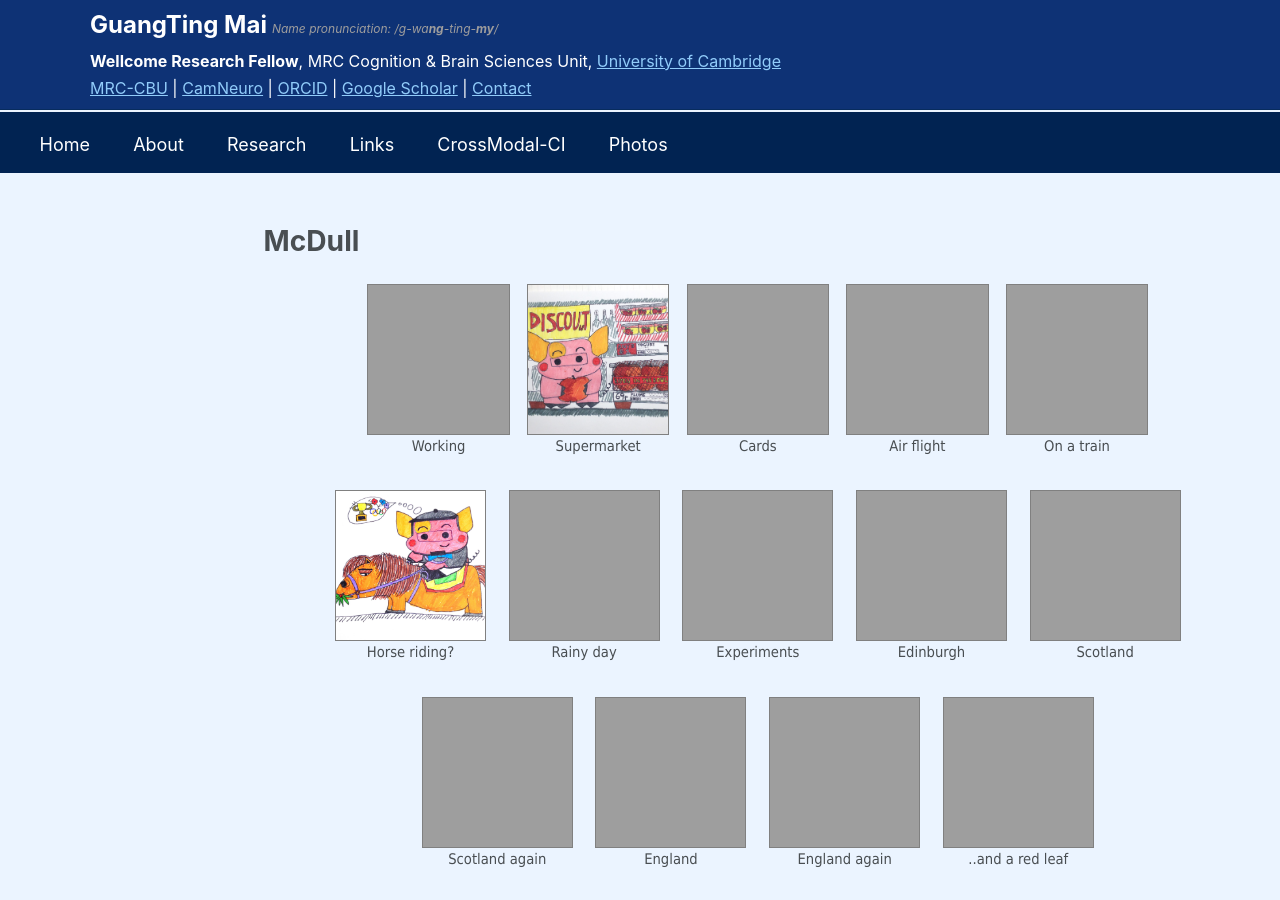
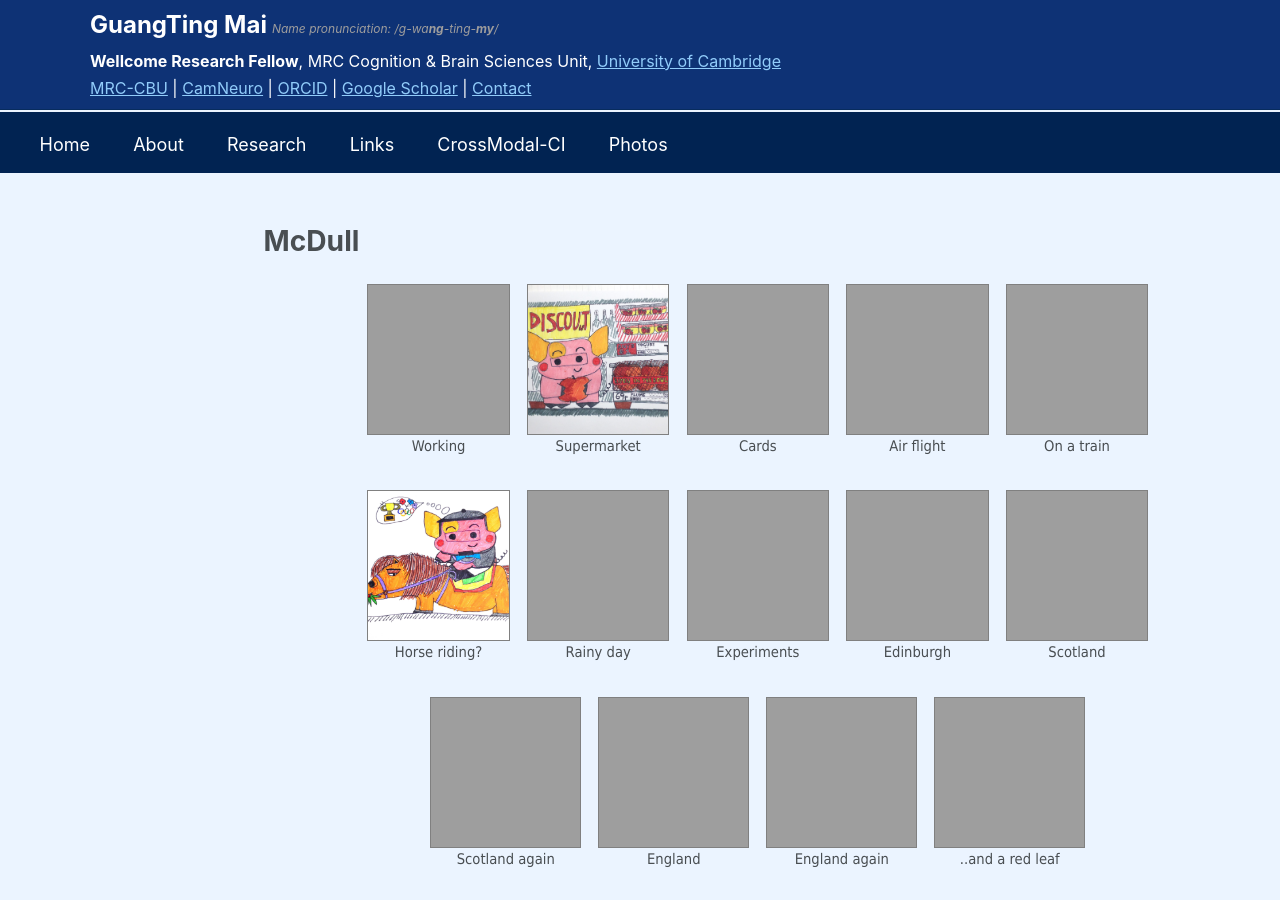
Before and after one commit to guangtingmai/guangtingmai.github.io, a Jekyll site: the page built from _pages/mcdull.html, in a window 1280 px wide and 900 px high. Built offline with Jekyll 4.4.1, drawn with Linux system fonts in a browser that asks for light colours.

Commit message:
Update mcdull.html

```diff
--- a/_pages/mcdull.html
+++ b/_pages/mcdull.html
@@ -13,15 +13,15 @@
   <div style="text-align:center; font-size:11pt; font-family:Tahoma"><p align="center"><img src="https://guangtingmai.github.io/images/takingtrain.jpg" style="width:17ch;height:18ch;object-fit:cover;border:0.1rem solid gray;display:block;">On a train</p></div>
 </div>
 
-<div class="flex-row">
-  <div style="text-align:center; font-size:11pt; font-family:Tahoma"><p align="center"><img src="https://guangtingmai.github.io/images/ponyride.jpg" style="width:18ch;height:18ch;object-fit:cover;border:0.1rem solid gray;display:block;">Horse riding?</p></div>
-  <div style="text-align:center; font-size:11pt; font-family:Tahoma"><p align="center"><img src="https://guangtingmai.github.io/images/rainyday.jpg" style="width:18ch;height:18ch;object-fit:cover;border:0.1rem solid gray;display:block;">Rainy day</p></div>
-  <div style="text-align:center; font-size:11pt; font-family:Tahoma"><p align="center"><img src="https://guangtingmai.github.io/images/eegpig.jpg" style="width:18ch;height:18ch;object-fit:cover;border:0.1rem solid gray;display:block;">Experiments</p></div>
-  <div style="text-align:center; font-size:11pt; font-family:Tahoma"><p align="center"><img src="https://guangtingmai.github.io/images/edinburgh.jpg" style="width:18ch;height:18ch;object-fit:cover;border:0.1rem solid gray;display:block;">Edinburgh</p></div>
-  <div style="text-align:center; font-size:11pt; font-family:Tahoma"><p align="center"><img src="https://guangtingmai.github.io/images/scotland1.png" style="width:18ch;height:18ch;object-fit:cover;border:0.1rem solid gray;display:block;">Scotland</p></div>
+<div class="flex-row" style="gap:1.5ch !important;">
+  <div style="text-align:center; font-size:11pt; font-family:Tahoma"><p align="center"><img src="https://guangtingmai.github.io/images/ponyride.jpg" style="width:17ch;height:18ch;object-fit:cover;border:0.1rem solid gray;display:block;">Horse riding?</p></div>
+  <div style="text-align:center; font-size:11pt; font-family:Tahoma"><p align="center"><img src="https://guangtingmai.github.io/images/rainyday.jpg" style="width:17ch;height:18ch;object-fit:cover;border:0.1rem solid gray;display:block;">Rainy day</p></div>
+  <div style="text-align:center; font-size:11pt; font-family:Tahoma"><p align="center"><img src="https://guangtingmai.github.io/images/eegpig.jpg" style="width:17ch;height:18ch;object-fit:cover;border:0.1rem solid gray;display:block;">Experiments</p></div>
+  <div style="text-align:center; font-size:11pt; font-family:Tahoma"><p align="center"><img src="https://guangtingmai.github.io/images/edinburgh.jpg" style="width:17ch;height:18ch;object-fit:cover;border:0.1rem solid gray;display:block;">Edinburgh</p></div>
+  <div style="text-align:center; font-size:11pt; font-family:Tahoma"><p align="center"><img src="https://guangtingmai.github.io/images/scotland1.png" style="width:17ch;height:18ch;object-fit:cover;border:0.1rem solid gray;display:block;">Scotland</p></div>
 </div>
 
-<div class="flex-row">
+<div class="flex-row" style="gap:1.5ch !important;">
   <div style="text-align:center; font-size:11pt; font-family:Tahoma"><p align="center"><img src="https://guangtingmai.github.io/images/scotland2.jpg" style="width:18ch;height:18ch;object-fit:cover;border:0.1rem solid gray;display:block;">Scotland again</p></div>
   <div style="text-align:center; font-size:11pt; font-family:Tahoma"><p align="center"><img src="https://guangtingmai.github.io/images/england1.jpg" style="width:18ch;height:18ch;object-fit:cover;border:0.1rem solid gray;display:block;">England</p></div>
   <div style="text-align:center; font-size:11pt; font-family:Tahoma"><p align="center"><img src="https://guangtingmai.github.io/images/england2.jpg" style="width:18ch;height:18ch;object-fit:cover;border:0.1rem solid gray;display:block;">England again</p></div>
```
